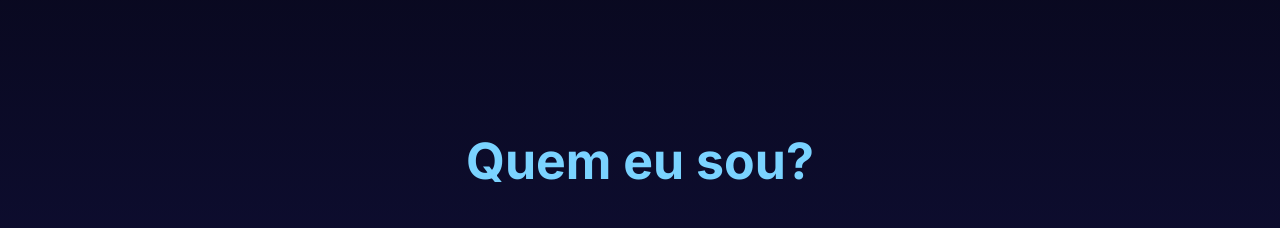
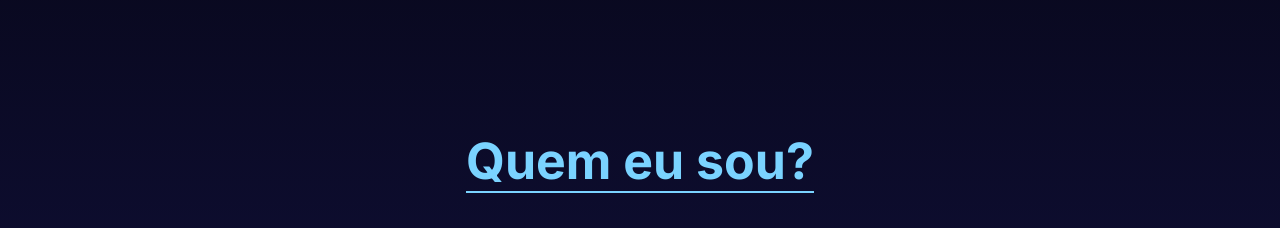
Before and after one commit to corvinyy/portifolio, a plain HTML site: page index.html in a window 1280 px wide. Shown: the part 572-800 px from the top of the page. Drawn offline with Linux system fonts and the light colour scheme; a web font is replaced by a local one.

Commit message:
style: border in title

```diff
--- a/css/style.css
+++ b/css/style.css
@@ -197,14 +197,13 @@ p {
 .sobremim-titulo {
     text-align: center;
     font-size: 25px;
-    width: 100%;
     margin-bottom: 20px;
 
 }
 
 .sobremim-titulo h1 {
     color: var(--primary-color);
-    /*border-bottom: 2px solid var(--primary-color);*/
+    border-bottom: 2px solid var(--primary-color);
 }
 
 .sobremim-foto #foto {
```
